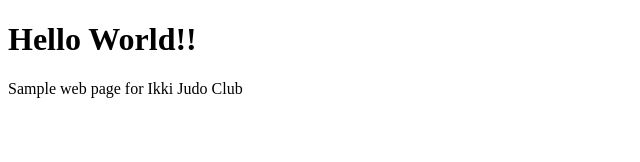
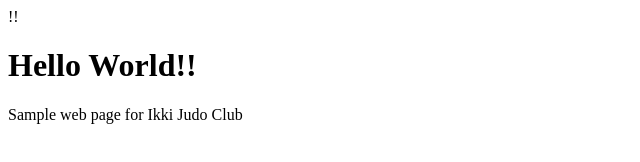
Before and after one commit to soikawasaki/homepage, a plain HTML site: page index.html in a window 1280 px wide. Shown: the whole page, without its empty margins (0-640 px from the left). Drawn offline with Linux system fonts and the light colour scheme.

Commit message:
Update index.html

```diff
--- a/index.html
+++ b/index.html
@@ -1,7 +1,7 @@
 <!DOCTYPE html>
 <html>
 <body>
-<h1>Hello World!!</h1>
+!!<h1>Hello World!!</h1>
 <p>Sample web page for Ikki Judo Club</p>
 </body>
 </html>
```
